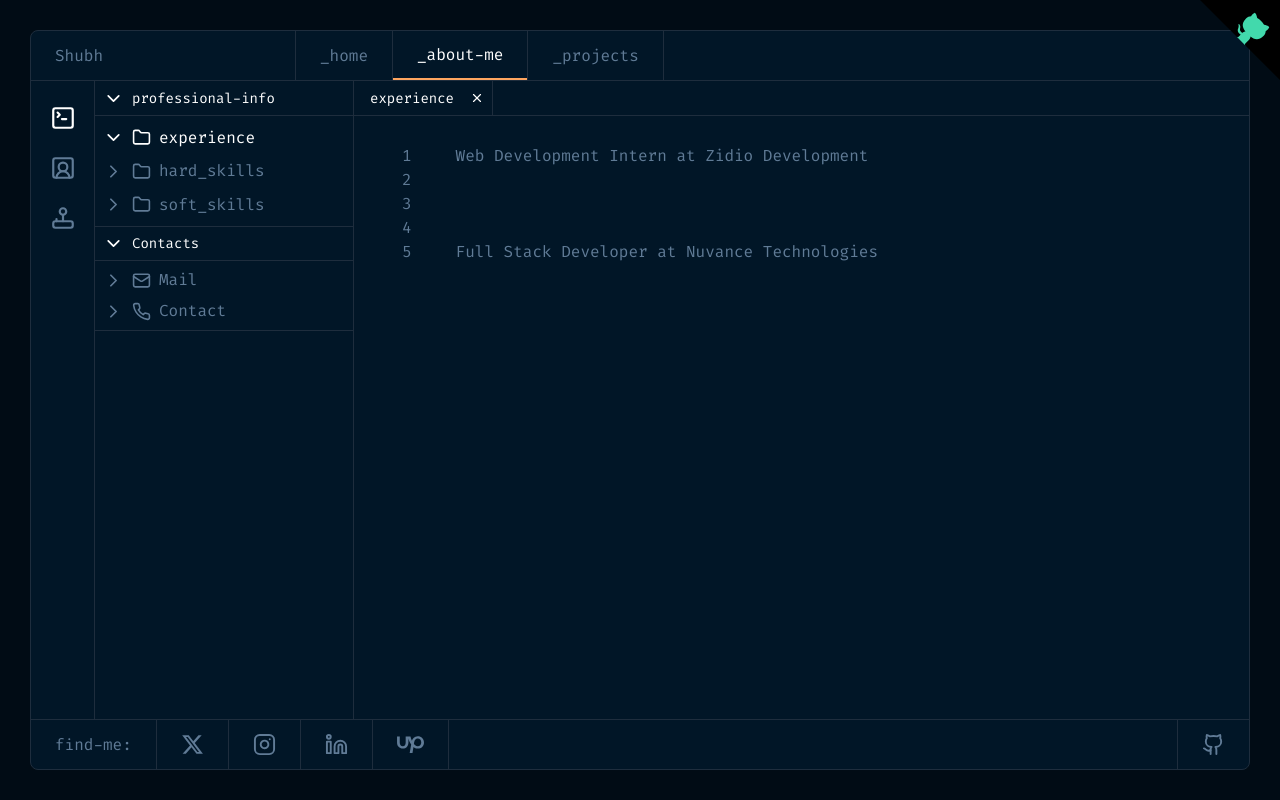
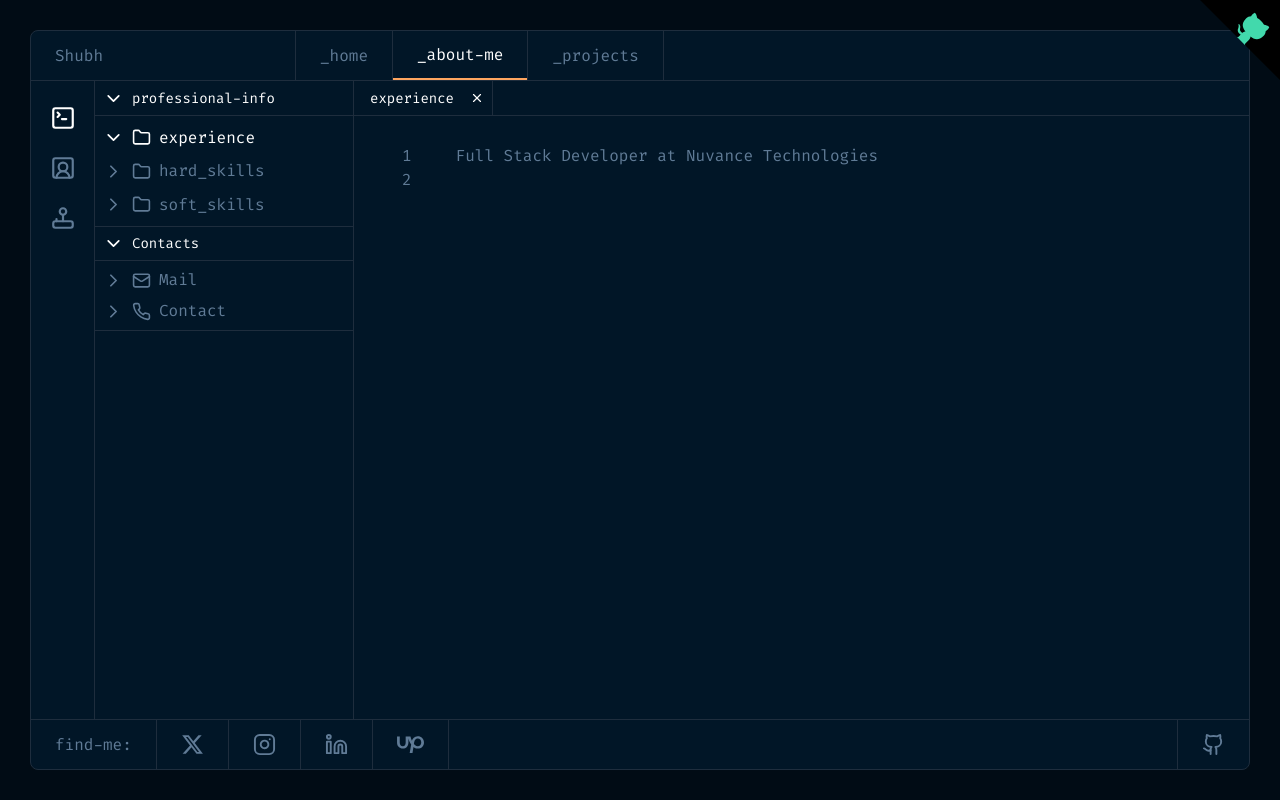
Before and after one commit to Shubhashish-Chakraborty/shubhportfolio, a Next.js app: page /about-me in a window 1280 px wide. Built offline with nearby package versions, Linux system fonts and the light colour scheme.

Commit message:
about me info updated

```diff
--- a/src/components/panels/ProfessionalInfo.jsx
+++ b/src/components/panels/ProfessionalInfo.jsx
@@ -17,9 +17,8 @@
           case "h1":
             return (
               <MainDashboard
-                number={5}
-                h1="Web Development Intern at Zidio Development"
-                h2="Full Stack Developer at Nuvance Technologies"
+                number={2}
+                h1="Full Stack Developer at Nuvance Technologies"
                 // l1="- Built 2 responsive React.js apps with 100% browser compatibility"
                 // l2="- Improved UI integration and user experience"
                 // l3="- Ensured clean, maintainable code"
```
